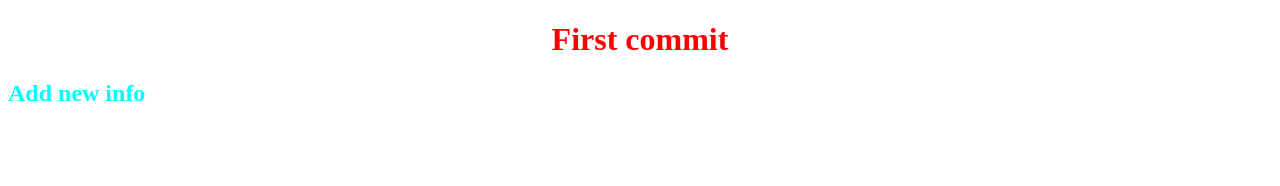
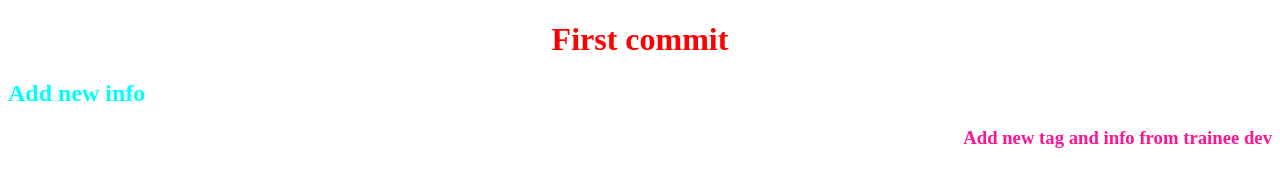
Before and after one commit to IcemenUa/advance-01, a plain HTML site: page index.html in a window 1280 px wide. Drawn offline with Linux system fonts and the light colour scheme.

Commit message:
create new branch and add some tag

```diff
--- a/index.html
+++ b/index.html
@@ -10,6 +10,7 @@
 <body>
     <h1>First commit</h1>
     <h2>Add new info</h2>
+    <h3>Add new tag and info from trainee dev</h3>
 </body>
 
 </html>
--- a/maine.css
+++ b/maine.css
@@ -5,3 +5,8 @@ h1{
 h2{
     color: aqua;
 }
+
+h3{
+    color: deeppink;
+    text-align: right;
+}
```
